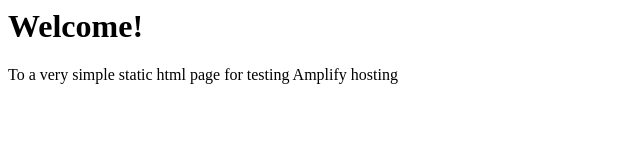
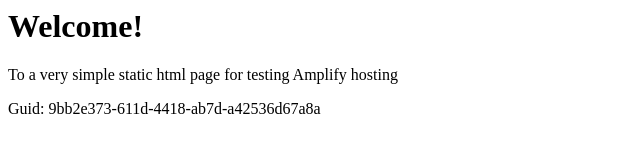
Before and after one commit to aws-aemilia-cdg/Github-PR-Commit-Integration-Test-DoNotTouch-Gith-P5X5MO5I-v1-preprod-eu-west-3, a website: page src/index.html in a window 1280 px wide. Shown: the whole page, without its empty margins (0-640 px from the left). Drawn offline with Linux system fonts and the light colour scheme.

Commit message:
commit from integ tests

```diff
--- a/src/index.html
+++ b/src/index.html
@@ -1,3 +1,5 @@
+
+
 <html lang="en">
 
 <head>
@@ -10,6 +12,6 @@
 <body>
     <h1>Welcome!</h1>
     <p>To a very simple static html page for testing Amplify hosting</p>
-</body>
+    <p>Guid: 9bb2e373-611d-4418-ab7d-a42536d67a8a</p></body>
 
 </html>
```
